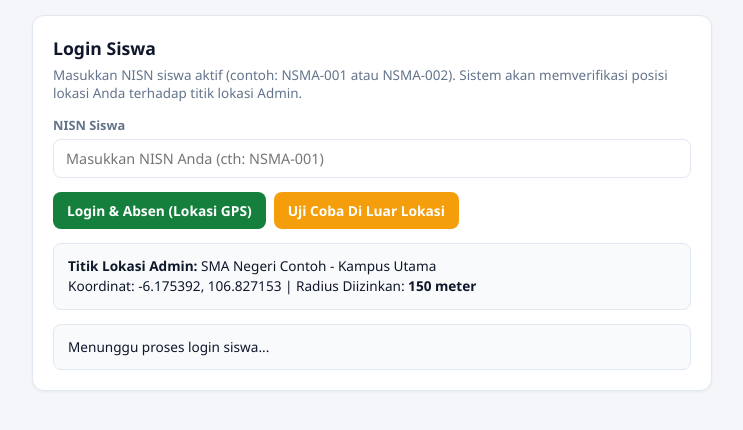
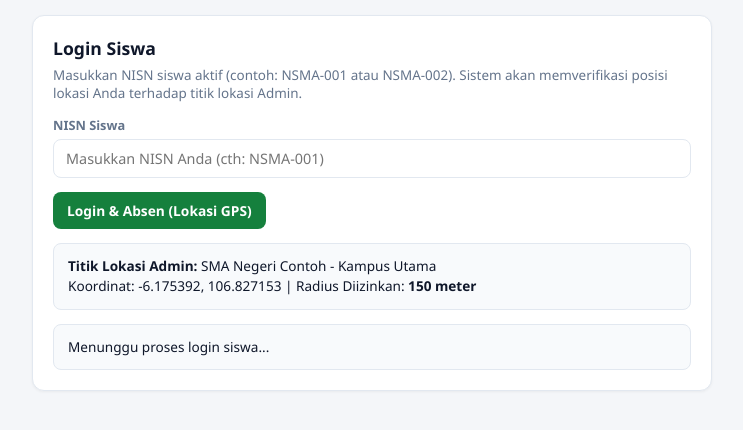
Before and after one commit to chris06373/admin-SMA-html, a plain HTML site: page absensi-siswa.html in a window 1280 px wide. Shown: the part 74-504 px from the top of the page, without its empty margins (268-1011 px from the left). Drawn offline with Linux system fonts and the light colour scheme.

Commit message:
Update absensi-siswa.html

```diff
--- a/absensi-siswa.html
+++ b/absensi-siswa.html
@@ -90,7 +90,6 @@
 
       <div class="actions">
         <button class="btn btn-success" onclick="prosesLoginSiswa(false)">Login & Absen (Lokasi GPS)</button>
-        <button class="btn btn-warning" onclick="prosesLoginSiswa(true)">Uji Coba Di Luar Lokasi</button>
       </div>
 
       <div id="infoLokasiTarget" class="status-box"></div>
```
